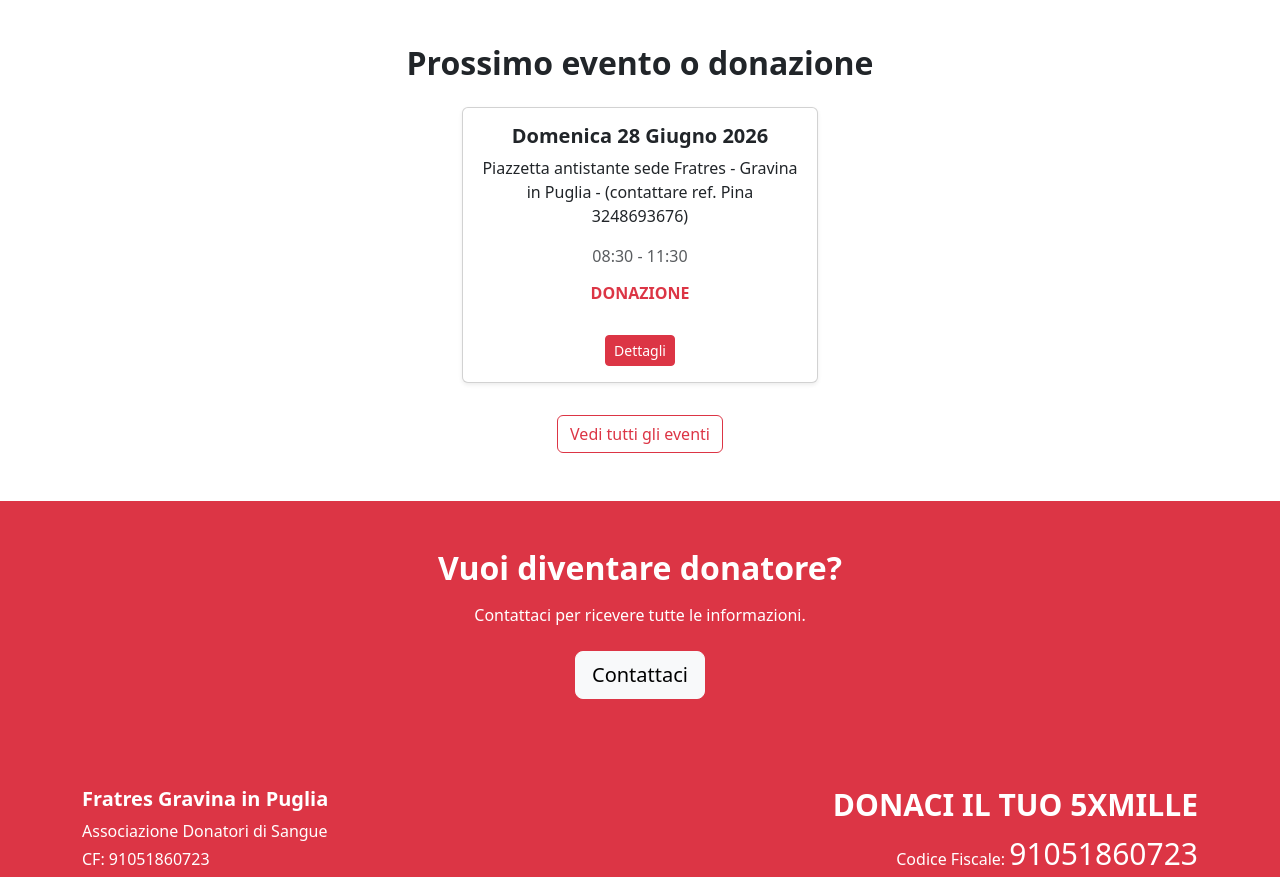
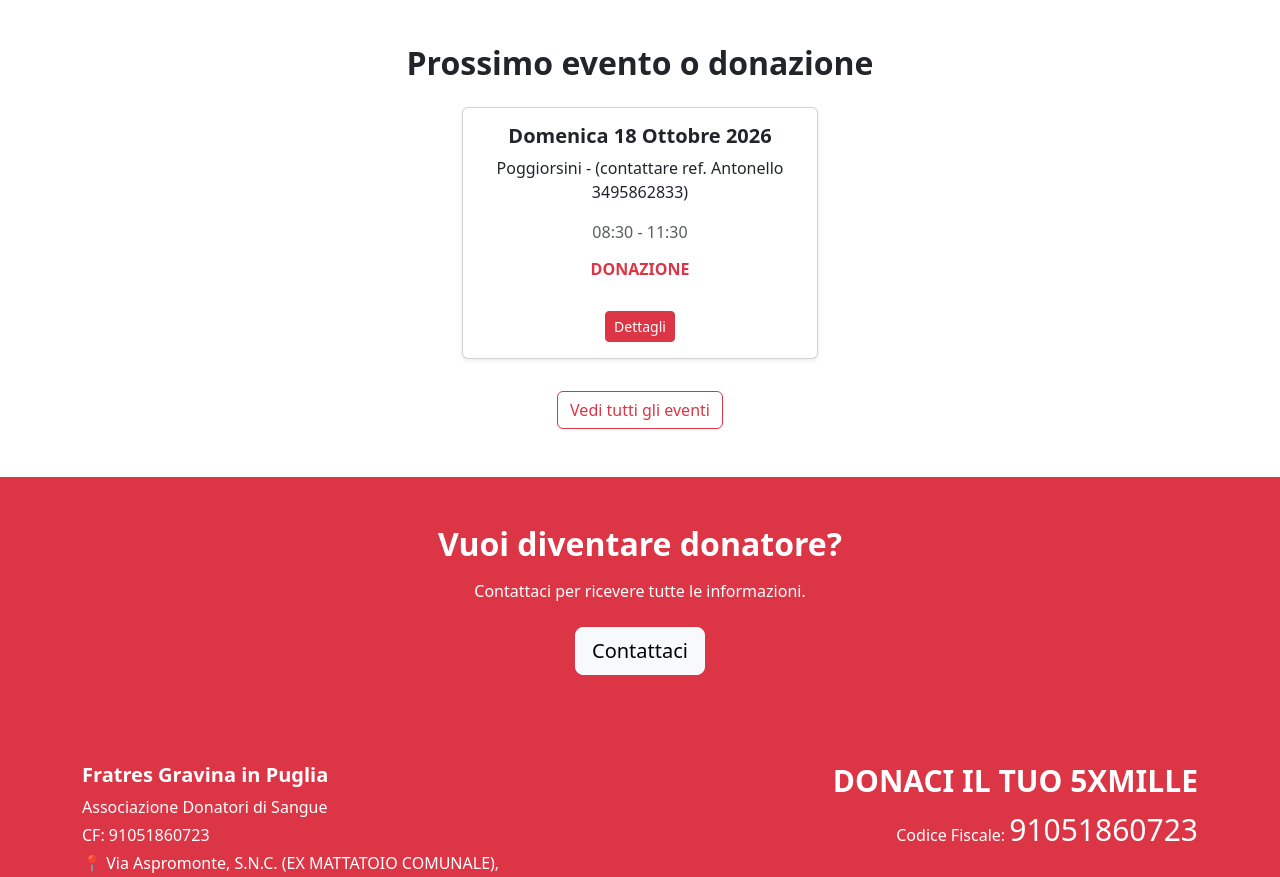
Before and after one commit to michelelongo97/fratres-gravina, a React (Vite) app: page / in a window 1280 px wide. Shown: the part 900-1777 px from the top of the page. Built offline with nearby package versions, Linux system fonts and the light colour scheme.

Commit message:
up events

```diff
--- a/src/data/events.js
+++ b/src/data/events.js
@@ -44,16 +44,16 @@ export const events = [
   //  image: "/images/events/autoemoteca.jpeg",
   //  type: "donazione",
   // },
-  {
-    id: 6,
-    title: "Donazione in autoemoteca",
-    date: "Domenica 28 Giugno 2026",
-    time: "08:30 - 11:30",
-    location:
-      "Piazzetta antistante sede Fratres - Gravina in Puglia - (contattare ref. Pina 3248693676) ",
-    image: "/images/events/autoemoteca.jpeg",
-    type: "donazione",
-  },
+  //{
+  //  id: 6,
+  //  title: "Donazione in autoemoteca",
+  //  date: "Domenica 28 Giugno 2026",
+  //  time: "08:30 - 11:30",
+  //  location:
+  //    "Piazzetta antistante sede Fratres - Gravina in Puglia - (contattare ref. Pina 3248693676) ",
+  //  image: "/images/events/autoemoteca.jpeg",
+  //  type: "donazione",
+  //},
   {
     id: 7,
     title: "Donazione in autoemoteca",
```
